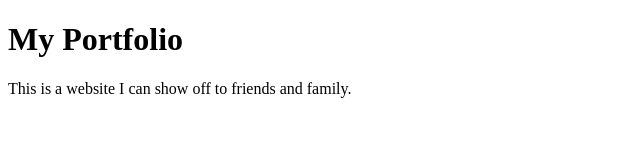
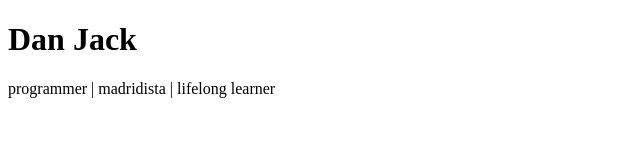
Before and after one commit to CodeBr0123/my-portfolio, a plain HTML site: page index.html in a window 1280 px wide. Shown: the whole page, without its empty margins (0-640 px from the left). Drawn offline with Linux system fonts and the light colour scheme.

Commit message:
made the page about me

```diff
--- a/index.html
+++ b/index.html
@@ -1,10 +1,10 @@
 <!DOCTYPE html>
 <html>
 <head>
-    <title>My Portfolio</title>
+    <title>Dan's Portfolio</title>
 </head>
 <body>
-    <h1>My Portfolio</h1>
-    <p>This is a website I can show off to friends and family.</p>
+    <h1>Dan Jack</h1>
+    <p>programmer | madridista | lifelong learner</p>
 </body>
 </html>
```
